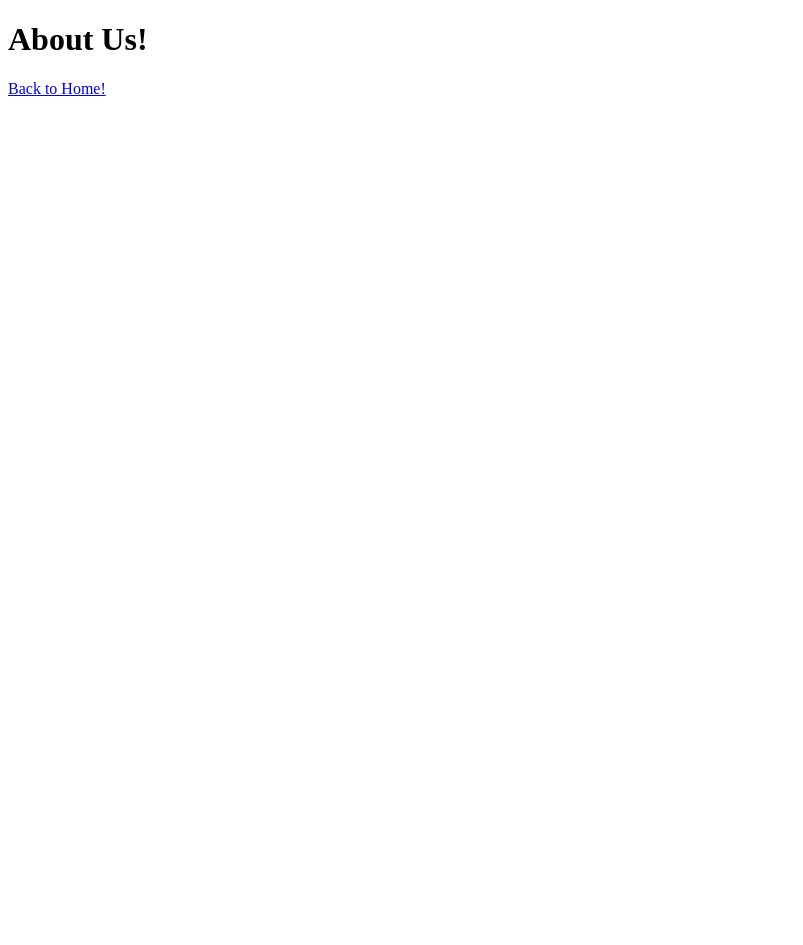
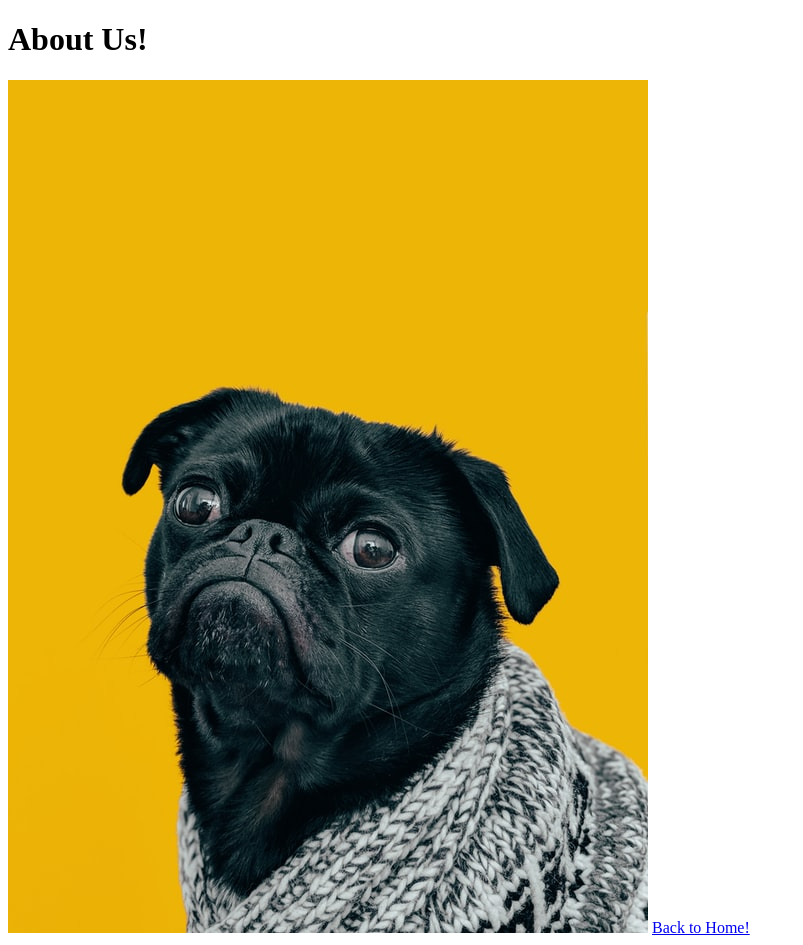
Before and after one commit to dev-deyan-hart/WWW, a plain HTML site: page odin-links-and-images/pages/about.html in a window 1280 px wide. Shown: the whole page, without its empty margins (0-803 px from the left). Before the commit the page ends 800 px from the top, so only its background shows below. Drawn offline with Linux system fonts and the light colour scheme.

Commit message:
Multiple changes

```diff
--- a/odin-links-and-images/pages/about.html
+++ b/odin-links-and-images/pages/about.html
@@ -8,6 +8,7 @@
 </head>
 <body>
     <h1>About Us!</h1>
+    <img src="../images/dog.jpg" alt="Woof woof doggo!">
     <a href="../index.html">Back to Home!</a>
 </body>
 </html>
```
Also changed, not shown: odin-links-and-images/images/dog.jpg (added).
